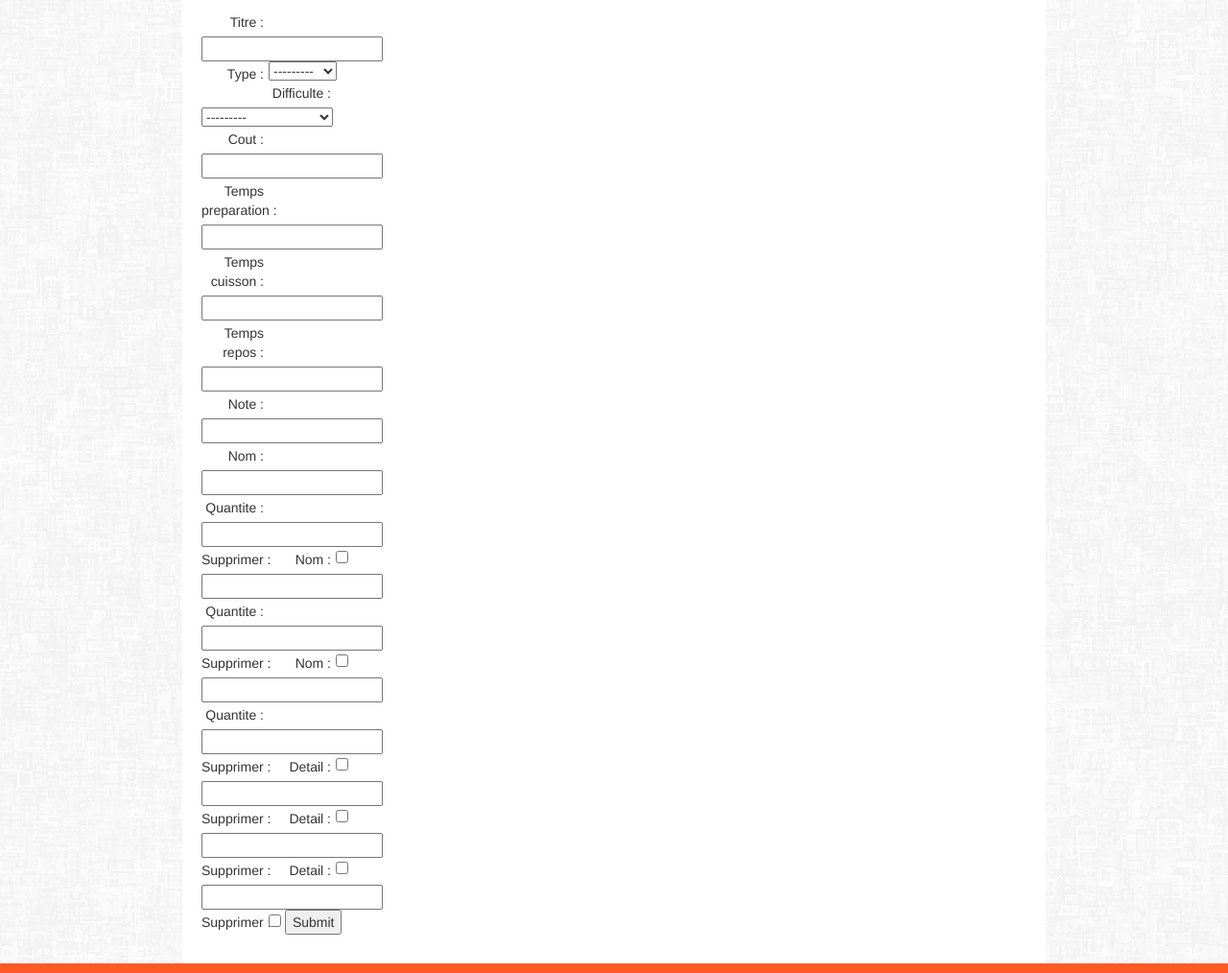
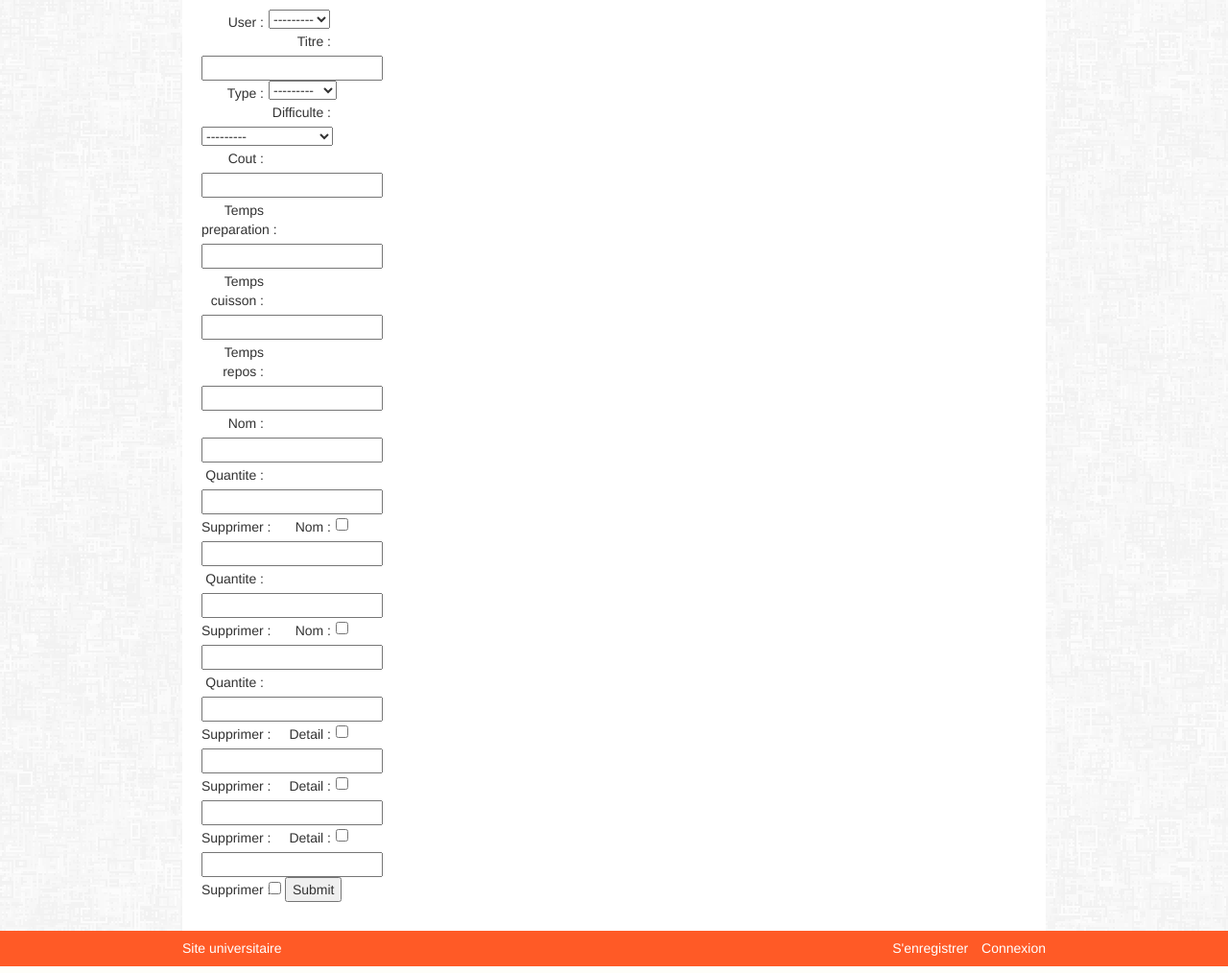
Before and after one commit to wicekvince/cuisinebis, a Django app: a page that uses recette/templates/recette/_base.html in a window 1280 px wide. Shown: the part 138-1152 px from the top of the page at 96% size. Run offline with Django 3.2, Linux system fonts and the light colour scheme; some libraries are stand-ins or nearby versions.

Commit message:
Evolution des models

```diff
--- a/recette/admin.py
+++ b/recette/admin.py
@@ -1,10 +1,11 @@
 from django.contrib import admin
-
 from .models import Recette,  Ingredient,  Etape,  Photo
+from django.contrib.auth.models import User
 
 
 class EtapeAdmin(admin.StackedInline):
     model = Etape
+
 
 class IngredientAdmin(admin.StackedInline):
     model = Ingredient
@@ -15,7 +16,7 @@ class PhotoAdmin(admin.StackedInline):
 
 
 class RecetteAdmin(admin.ModelAdmin):
-    inlines = [ EtapeAdmin,IngredientAdmin,PhotoAdmin ]
+    inlines = [ EtapeAdmin,IngredientAdmin,PhotoAdmin]
 
 
 admin.site.register(Recette, RecetteAdmin)
--- a/recette/models.py
+++ b/recette/models.py
@@ -1,4 +1,5 @@
 from django.db import models
+from django.contrib.auth.models import User
 
 
 class Photo(models.Model):
@@ -33,7 +34,7 @@ DIFF_CHOICES = (
 
 
 class Recette(models.Model):
-    #slug = models.SlugField()
+    user = models.ForeignKey(User)
     titre = models.CharField(max_length=100)
     type = models.CharField(max_length=100, choices=TYPE_CHOICES)
     difficulte = models.CharField(max_length=100, choices=DIFF_CHOICES)
@@ -41,7 +42,18 @@ class Recette(models.Model):
     temps_preparation = models.IntegerField()
     temps_cuisson = models.IntegerField()
     temps_repos = models.IntegerField()
-    note = models.FloatField()
 
     def __str__(self):
         return self.titre
+
+
+class Note(models.Model):
+    recette = models.ForeignKey('Recette')
+    user = models.ForeignKey(User)
+    note = models.IntegerField()
+
+
+class Commentaire(models.Model):
+    recette = models.ForeignKey('Recette')
+    user = models.ForeignKey(User)
+    message = models.TextField()
--- a/recette/static/css/styles.css
+++ b/recette/static/css/styles.css
@@ -150,8 +150,12 @@ color: #fff;
 }
 
 a:hover{
-    color:#fff !important;
+    color:#fff;
     text-decoration: none !important;
+}
+.pagination a:hover{
+    color: #097168;
+    text-decoration: underline;
 }
 #main{padding: 10px 20px 30px 20px;background-color: #fff}
 h1{margin:0 0 10px 0 !important}
--- a/recette/templates/recette/index.html
+++ b/recette/templates/recette/index.html
@@ -4,7 +4,9 @@
     <h3>Bienvenue !</h3>
 
     <h2>Nos recettes</h2>
+    {% if recettes %}
     {% for recette in recettes %}
             <a href="{% url 'recette:recette' recette.id %} {{ recette.slug }}">{{ recette.slug }}{{ recette.titre }}</a>
         {% endfor %}
+    {% endif %}
 {% endblock %}
--- a/recette/templates/search/search_result.html
+++ b/recette/templates/search/search_result.html
@@ -48,15 +48,15 @@
     <div class="pagination">
         <span class="step-links">
             {% if results.has_previous %}
-                <a href="?search_query={{ query }}&orderby={{ orderby }}&orderway={{ orderway }}&page={{ results.previous_page_number }}">previous</a>
+                <a href="?search_query={{ query }}&orderby={{ orderby }}&orderway={{ orderway }}&page={{ results.previous_page_number }}">Résultats précédent</a>
             {% endif %}
 
             <span class="current">
-                Page {{ results.number }} of {{ results.paginator.num_pages }}.
+                Page {{ results.number }} de {{ results.paginator.num_pages }}
             </span>
 
             {% if results.has_next %}
-                <a href="?search_query={{ query }}&orderby={{ orderby }}&orderway={{ orderway }}&page={{ results.next_page_number }}">next</a>
+                <a href="?search_query={{ query }}&orderby={{ orderby }}&orderway={{ orderway }}&page={{ results.next_page_number }}">Résultats suivant</a>
             {% endif %}
         </span>
     </div>
```
